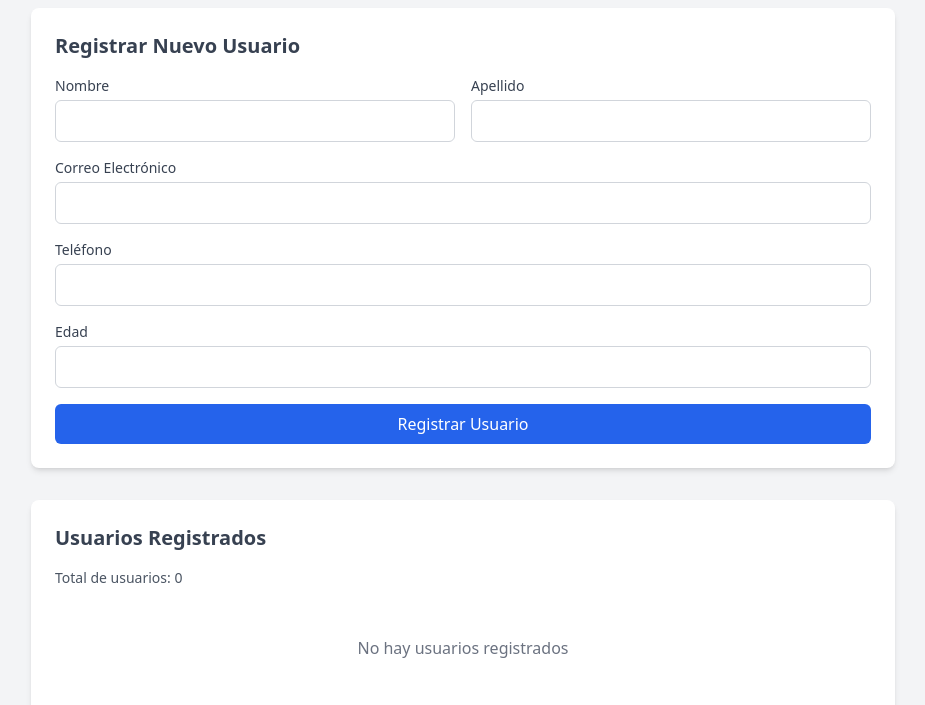
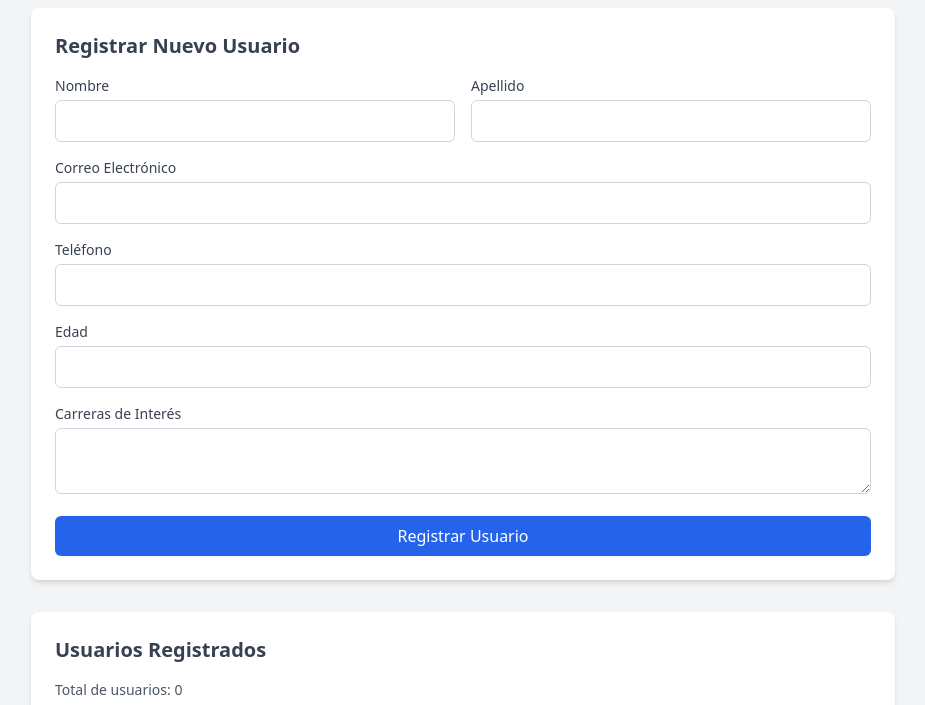
Before and after one commit to Darkauu/Calidad-de-Software, a plain HTML site: page templates/index.html in a window 1280 px wide. Shown: the part 92-797 px from the top of the page, without its empty margins (177-1102 px from the left). Drawn offline with nearby package versions, Linux system fonts and the light colour scheme.

Commit message:
feat: add a textarea for carrers interest

```diff
--- a/index.html
+++ b/templates/index.html
@@ -47,6 +47,12 @@
                            class="w-full px-3 py-2 border border-gray-300 rounded-md focus:outline-none focus:ring-2 focus:ring-blue-500">
                 </div>
 
+                <div>
+                    <label for="carrerInterest" class="block text-sm font-medium text-gray-700 mb-1">Carreras de Interés</label>
+                    <textarea id="carrerInterest" name="carrerInterest" maxlength="255"
+                              class="w-full px-3 py-2 border border-gray-300 rounded-md focus:outline-none focus:ring-2 focus:ring-blue-500"></textarea>
+                </div>
+
                 <button type="submit"
                         class="w-full bg-blue-600 text-white py-2 px-4 rounded-md hover:bg-blue-700 transition duration-200">
                     Registrar Usuario
@@ -73,6 +79,6 @@
             </button>
         </div>
     </div>
-    <script src="static/script.js"></script>
+    <script src="../static/script.js"></script>
 </body>
 </html>
```
